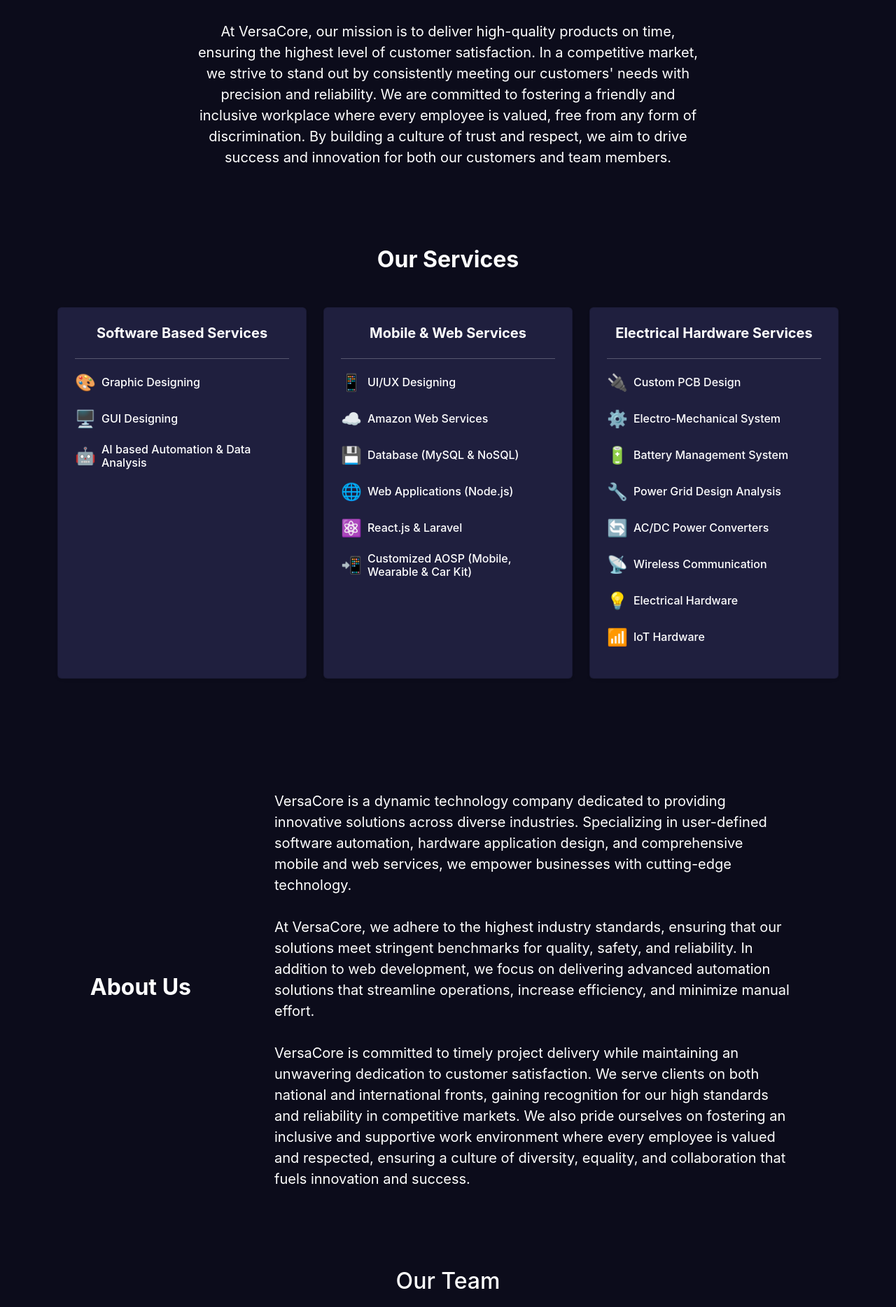
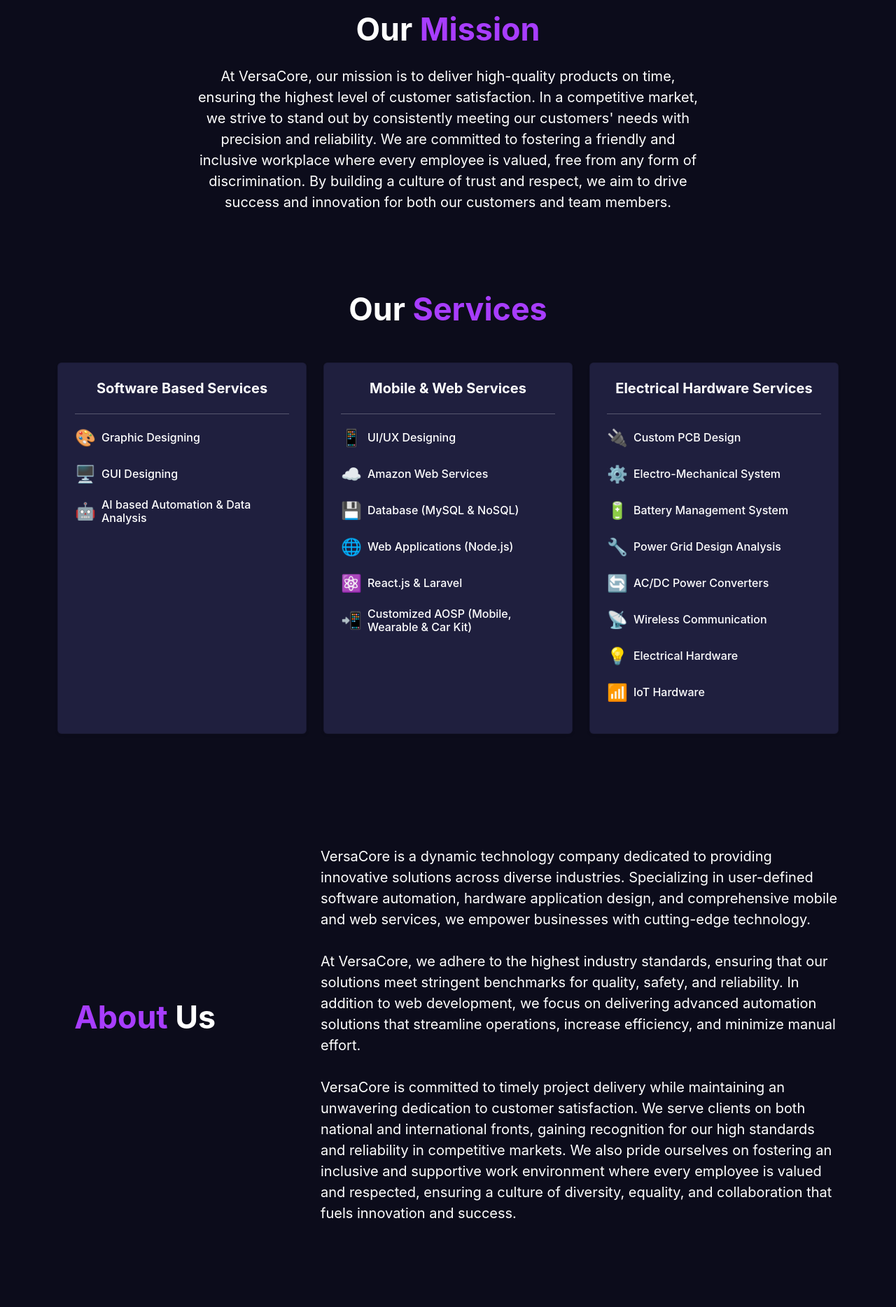
Before and after one commit to PerryThePlatypus420/VersaCore-React-website, a React (Create React App) app in the folder versacore/: page / in a window 1280 px wide. Shown: the part 880-2748 px from the top of the page at 70% size. Built offline with nearby package versions, Linux system fonts and the light colour scheme.

Commit message:
kinda final

```diff
--- a/versacore/src/App.css
+++ b/versacore/src/App.css
@@ -4,53 +4,16 @@
   margin: 0;
 }
 
-
-@import url('https://fonts.googleapis.com/css2?family=Merriweather:ital,wght@0,300;0,400;0,700;0,900;1,300;1,400;1,700;1,900&display=swap');
-
-.merriweather-light {
-  font-family: "Merriweather", serif;
-  font-weight: 300;
-  font-style: normal;
+:root {
+  --purple: #a83dff; /* You can replace this with any shade of blue you want */
 }
 
-.merriweather-regular {
-  font-family: "Merriweather", serif;
-  font-weight: 400;
-  font-style: normal;
+/* Example of using the variable */
+.purple-text {
+  color: var(--purple);
 }
 
-.merriweather-bold {
-  font-family: "Merriweather", serif;
-  font-weight: 700;
-  font-style: normal;
+.heading{
+  font-size: 2.8rem;
+  font-weight: bold;
 }
-
-.merriweather-black {
-  font-family: "Merriweather", serif;
-  font-weight: 900;
-  font-style: normal;
-}
-
-.merriweather-light-italic {
-  font-family: "Merriweather", serif;
-  font-weight: 300;
-  font-style: italic;
-}
-
-.merriweather-regular-italic {
-  font-family: "Merriweather", serif;
-  font-weight: 400;
-  font-style: italic;
-}
-
-.merriweather-bold-italic {
-  font-family: "Merriweather", serif;
-  font-weight: 700;
-  font-style: italic;
-}
-
-.merriweather-black-italic {
-  font-family: "Merriweather", serif;
-  font-weight: 900;
-  font-style: italic;
-}
--- a/versacore/src/components/AboutUs.js
+++ b/versacore/src/components/AboutUs.js
@@ -3,10 +3,10 @@
 function AboutUs() {
     return (
         <section className="py-5 mt-5">
-            <div className="container" style={{ marginLeft: "0px" }}> {/* Adjust the left margin */}
+            <div className="container" style={{ paddingLeft: "6px" }}> {/* Adjust the left margin */}
                 <div className="row justify-content-between align-items-center">
                     <div className="col-lg-3 text-lg-end text-center">
-                        <h2 className="about-heading" style={{ fontWeight: "bold", fontSize: "2rem" }}>About Us</h2>
+                    <h2 className="text-center mb-5 heading"><span className="purple-text">About</span> Us</h2>
                     </div>
                     <div className="col-lg-8">
                         <p className="fs-5 mt-3">
--- a/versacore/src/components/Back-img.js
+++ b/versacore/src/components/Back-img.js
@@ -16,7 +16,13 @@
                     IT services designed to meet the diverse needs of our clients.
                     Our expertise spans several critical areas.
                 </p>
-                <Link to="ourServices" className="btn btn-primary btn-lg">More About Our Services</Link>
+                <Link
+                    to="ourServices"
+                    className="btn btn-primary btn-lg"
+                    offset={-70}
+                >
+                    More About Our Services
+                </Link>
             </div>
         </div>
     );
--- a/versacore/src/components/ContactUs.js
+++ b/versacore/src/components/ContactUs.js
@@ -15,9 +15,8 @@
             <div className="container" style={{ marginRight: "20px" }}>
                 <div className="row align-items-center custom-class-contact">
                     <div className="col-md-4 order-md-2 order-1 text-center">
-                        <h2 className="text-center mb-5" style={{ fontWeight: "bold", fontSize: "2rem" }}>
-                            Contact Us
-                        </h2>
+                    <h2 className="text-center mb-5 heading"><span className="purple-text">Contact</span> Us</h2>
+
                     </div>
                     <div className="col-md-8 order-md-1 order-2">
                         <div className="card text-white h-100 shadow-sm custom-card"  style={{backgroundColor:"rgba(46,46,87,0.6)"}}>
--- a/versacore/src/components/MyNav.css
+++ b/versacore/src/components/MyNav.css
@@ -9,7 +9,7 @@
     background-color: rgb(37, 20, 43);
     box-shadow: 0 2px 10px rgba(0, 0, 0, 0.1);
     border-radius: 25px;
-    border: 1px solid #4b4b4b;
+    border: 2px solid #53535373;
     width: 90%;
     max-width: 1000px;
     margin: 10px auto;
@@ -34,7 +34,7 @@
     }
 
     .navbar-collapse {
-        background-color: #0c0c1b;
+        background-color: rgb(37, 20, 43);
         text-align: center;
         border-radius: 15px;
         max-width: 200px;
--- a/versacore/src/components/OurMission.js
+++ b/versacore/src/components/OurMission.js
@@ -4,9 +4,9 @@
 
     return (
 
-        <section className="py-5">
+        <section className="py-5 mt-5">
                 <div className="container">
-                    <h2 className="text-center mb-4" style={{ fontWeight: "bold", fontSize: "2rem" }}>Our Mission</h2>
+                    <h2 className="text-center mb-4 heading">Our <span className="purple-text">Mission</span></h2>
                     <div className="row justify-content-center">
                         <div className="col-lg-8">
                             <p className="text-center fs-5">
--- a/versacore/src/components/OurServices.js
+++ b/versacore/src/components/OurServices.js
@@ -39,7 +39,7 @@
     return (
         <section className="py-5">
             <div className="container">
-                <h2 className="text-center mb-5" style={{ fontWeight: "bold", fontSize: "2rem" }}>Our Services</h2>
+            <h2 className="text-center mb-5 heading">Our <span className="purple-text">Services</span></h2>
                 <div className="row g-4">
                     {services.map((serviceCategory, index) => (
                         <div className="col-md-4" key={index}>
--- a/versacore/src/components/OurTeam.js
+++ b/versacore/src/components/OurTeam.js
@@ -7,42 +7,64 @@
         name: "Hamza Bin Abid",
         designation: "Project Manager",
         motto: "Leading with vision.",
-        image: Hamza
+        image: Hamza,
+        linkedIn: "https://www.linkedin.com/in/hamza-bin-abid"
     },
     {
         name: "Abdullah Riaz",
         designation: "VP of Technology",
         motto: "Innovating for the future.",
-        image: AbdullahRiaz
+        image: AbdullahRiaz,
+        linkedIn: "https://www.linkedin.com/in/abdullah-riaz-5013aa327"
     },
     {
         name: "John Smith",
         designation: "COO",
         motto: "Operations for excellence.",
-        image: "https://via.placeholder.com/150"
+        image: "https://via.placeholder.com/150",
+        linkedIn: "https://www.linkedin.com/in/john-smith"
     },
     {
         name: "Emily Johnson",
         designation: "CFO",
         motto: "Financial integrity.",
-        image: "https://via.placeholder.com/150"
+        image: "https://via.placeholder.com/150",
+        linkedIn: "https://www.linkedin.com/in/emily-johnson"
     },
     {
         name: "Michael Brown",
         designation: "CMO",
         motto: "Marketing with a purpose.",
-        image: "https://via.placeholder.com/150"
+        image: "https://via.placeholder.com/150",
+        linkedIn: "https://www.linkedin.com/in/michael-brown"
     },
 ];
 
 function OurTeam() {
     return (
         <div className="container py-5">
-            <h2 className="text-center mb-5">Our Team</h2>
-            <div className="row justify-content-center" style={{marginLeft:"20px"}}>
+            <h2 className="text-center mb-5 heading">Our <span className="purple-text">Team</span></h2>
+            <div className="row justify-content-center" style={{ marginLeft: "20px" }}>
                 {teamMembers.map((member, index) => (
                     <div className="col-md-4 mb-4" key={index}>
-                        <div className="card text-white" style={{ width: "90%", backgroundColor:"rgba(0,0,0,0.5)"}}>
+                        <a href={member.linkedIn} target="_blank" rel="noopener noreferrer" style={{ textDecoration: "none" }}>
+                            <div
+                                className="card text-white"
+                                style={{
+                                    width: "90%",
+                                    backgroundColor: "rgba(0,0,0,0.5)",
+                                    transition: "transform 0.3s ease, box-shadow 0.3s ease",
+                                    boxShadow: "0 4px 8px rgba(0, 0, 0, 0.1)"
+                                }}
+                                onMouseEnter={e => {
+                                    e.currentTarget.style.transform = "scale(1.05)";
+                                    e.currentTarget.style.boxShadow = "0 8px 16px rgba(0, 0, 0, 0.3)";
+                                }}
+                                onMouseLeave={e => {
+                                    e.currentTarget.style.transform = "scale(1)";
+                                    e.currentTarget.style.boxShadow = "0 4px 8px rgba(0, 0, 0, 0.1)";
+                                }}
+                            >
                                 <img src={member.image} className="card-img-top" alt={member.name} style={{ height: "200px", objectFit: "cover" }} />
                                 <div className="card-body text-center" style={{ padding: "10px" }}>
                                     <h5 className="card-title" style={{ fontSize: "1.3rem" }}>{member.name}</h5>
@@ -50,6 +72,7 @@
                                     <p className="card-text" style={{ fontSize: "0.85rem" }}><em>{member.motto}</em></p>
                                 </div>
                             </div>
+                        </a>
                     </div>
                 ))}
             </div>
```
Lines whose indentation alone changed are shown as unchanged.
